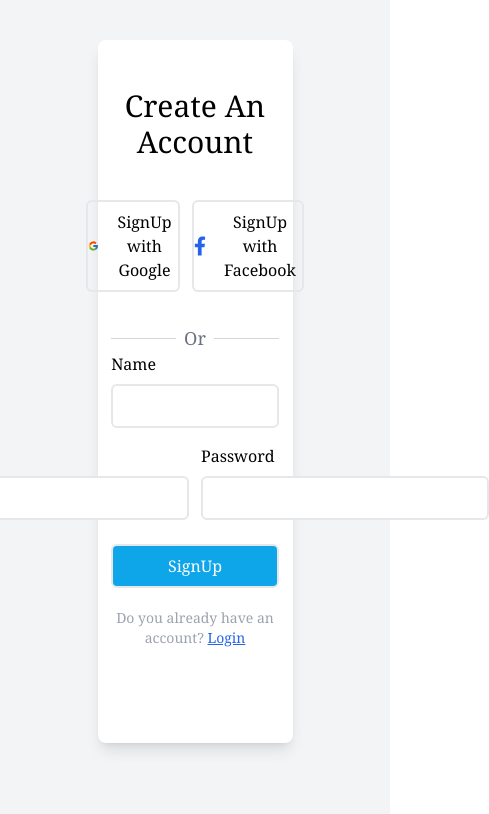
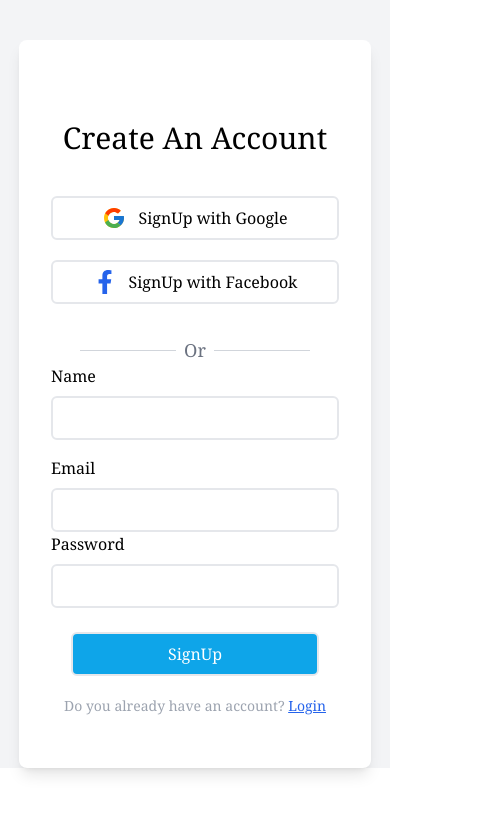
Before and after one commit to loknathsd/E-commerce-dashboard, a React (Create React App) app: page /register in a window 390 px wide. Shown: the top 814 px of the page, 489 px wide, since content can reach past the window. Built offline with nearby package versions, Linux system fonts and the light colour scheme.

Commit message:
register page responsived mobile and tab view

```diff
--- a/src/pages/Register.jsx
+++ b/src/pages/Register.jsx
@@ -9,15 +9,15 @@ const Register = () => {
     const onSubmit = data => console.log(data);
 
     return (
-        <div className='bg-gray-100 w-full h-[100vh] flex justify-center'>
-            <div className=' w-[50%] shadow-lg  h-5/6 bg-white mt-10 rounded-lg text-center '>
+        <div className='bg-gray-100 w-full lg:h-[100vh] flex justify-center'>
+            <div className=' lg:w-[50%] md:w-[60%] shadow-lg  h-5/6 bg-white mt-10 rounded-lg text-center md:p-8 max-sm:p-8'>
                 <div className='font-serif' >
                     <h1 className='mt-12 text-3xl font-serif capitalize'>Create an account</h1>
-                    <div className='flex justify-center gap-3 mt-10 mb-8'>
-                        <button className='border-2 border-gray-30 w-72  rounded-md py-2 flex justify-center items-center align-middle '>
+                    <div className='lg:flex md:flex justify-center gap-3 mt-10 mb-8'>
+                        <button className='border-2 border-gray-30 w-72 md:w-52  rounded-md py-2 flex justify-center items-center align-middle '>
                             <FcGoogle className='mr-3 text-2xl' /> SignUp with Google
                         </button>
-                        <button className='border-2 border-gray-30 w-72  rounded-md py-2 flex justify-center items-center align-middle '>
+                        <button className=' max-sm:mt-5 border-2 border-gray-30 w-72 md:w-52  rounded-md py-2 flex justify-center items-center align-middle '>
                             <FaFacebookF className='mr-3 text-2xl text-blue-600' /> SignUp with Facebook
                         </button>
                     </div>
@@ -27,20 +27,20 @@ const Register = () => {
                         <hr className='w-1/3 border-1 border-gray-300' />
                     </div>
                     <form onSubmit={handleSubmit(onSubmit)} >
-                        <div className='flex justify-center text-left'>
-                            <div className='w-[86%]'>
+                        <div className='lg:flex justify-center text-left'>
+                            <div className='lg:w-[86%] '>
                                 <label >Name</label><br />
                                 <input className='mt-2 border-2 border-gray-30 w-full  py-2 rounded-md px-3' {...register("name")} required />
                             </div>
                         </div>
-                        <div className='flex justify-center gap-3 text-left mt-4 mb-6 font-serif'>
+                        <div className='lg:flex md:flex justify-center gap-3 text-left mt-4 mb-6 font-serif'>
                             <div>
                                 <label htmlFor="">Email</label><br />
-                                <input className=' mt-2 border-2 border-gray-30 w-72 py-2 rounded-md px-3' {...register("email")} required />
+                                <input className=' mt-2 border-2 border-gray-30 w-72 md:w-52 py-2 rounded-md px-3' {...register("email")} required />
                             </div>
                             <div>
                                 <label htmlFor="">Password</label><br />
-                                <input className='mt-2 border-2 border-gray-30 w-72 py-2 rounded-md px-3' {...register("password")} required />
+                                <input className='mt-2 border-2 border-gray-30 w-72 md:w-52 py-2 rounded-md px-3' {...register("password")} required />
                             </div>
                         </div>
                         <input className='cursor-pointer border-2 border-gray-30 rounded-md text-white w-[86%] py-2 bg-sky-500' type="submit" value="SignUp" />
```
